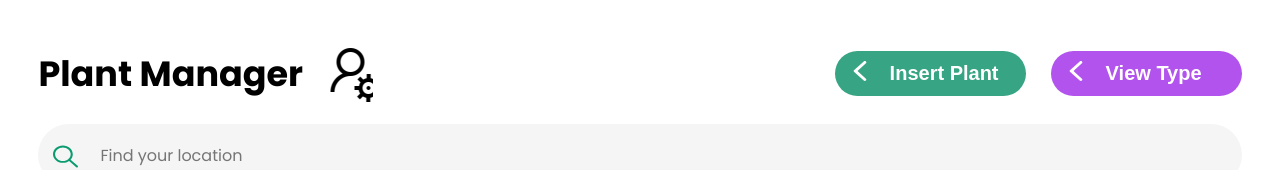
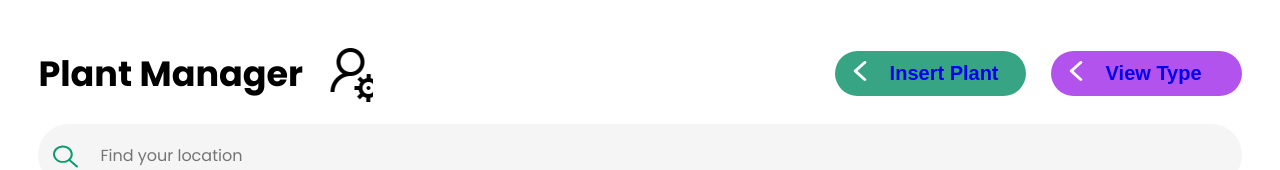
Before and after one commit to ThawatJaru/automated_plant_react, a React (Create React App) app: page /home-admin in a window 1280 px wide. Shown: the top 170 px of the page. Built offline with nearby package versions, Linux system fonts and the light colour scheme.

Commit message:
fix: href

```diff
--- a/src/pages/HomeAdmin.js
+++ b/src/pages/HomeAdmin.js
@@ -20,9 +20,11 @@ const HomeAdmin = () => {
                             <div className="pos_icon_home_admin">
                                 <img src="/img/icon/icon_arrow.svg" alt="" width="20" height="20" />
                             </div>
+                            <a href = "/add-plant">
                             <div className="pos_text_insert_home_admin">
                                 Insert Plant
                             </div>
+                            </a>
                         </button>
                     </div>
 
@@ -31,9 +33,11 @@ const HomeAdmin = () => {
                             <div className="pos_icon_home_admin">
                                 <img src="/img/icon/icon_arrow.svg" alt="" width="20" height="20" />
                             </div>
+                            <a href = "/view-plant-type">
                             <div className="pos_text_insert_home_admin">
                                 View Type
                             </div>
+                            </a>
                         </button>
                     </div>
                 </div>
--- a/src/pages/ViewPlantType.js
+++ b/src/pages/ViewPlantType.js
@@ -10,7 +10,7 @@ const ViewPlantType = () => {
         <div style={{
           gridColumn: 'span 2 / span 2',
         }} >
-          <a href='/machine-location'  className="btn_back_edit_location">
+          <a href='/home-admin'  className="btn_back_edit_location">
         <div>
           <img src="/img/icon/icon_arrow.svg" alt="" width="10" height="10" />
         </div>
--- a/src/pages/addPlant.js
+++ b/src/pages/addPlant.js
@@ -10,7 +10,7 @@ const AddPlant = () => {
         position: 'relative',
       }}
     >
-      <a href='/machine-location' className="btn_back_edit_location">
+      <a href='/home-admin' className="btn_back_edit_location">
         <div>
           <img src="/img/icon/icon_arrow.svg" alt="" width="10" height="10" />
         </div>
```
